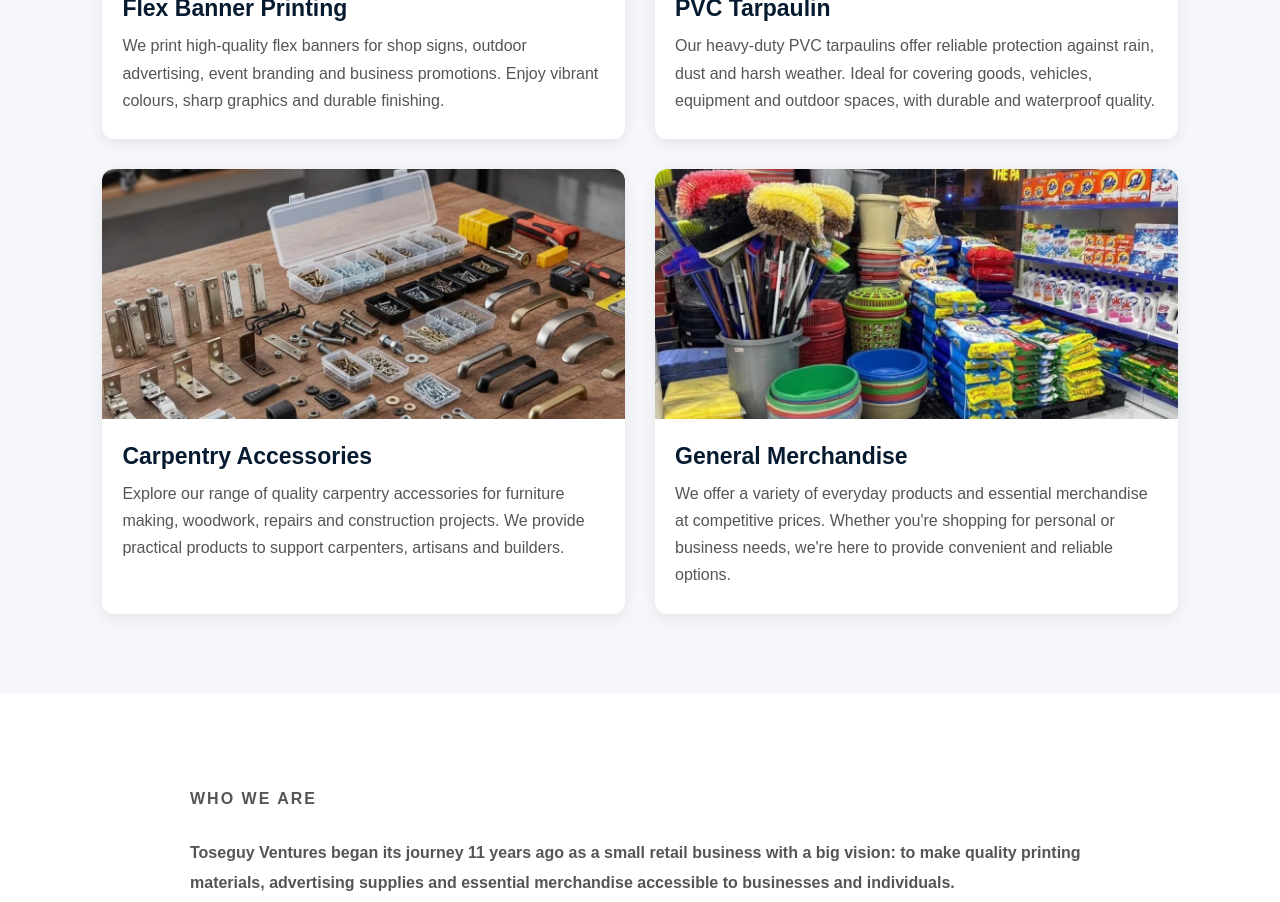
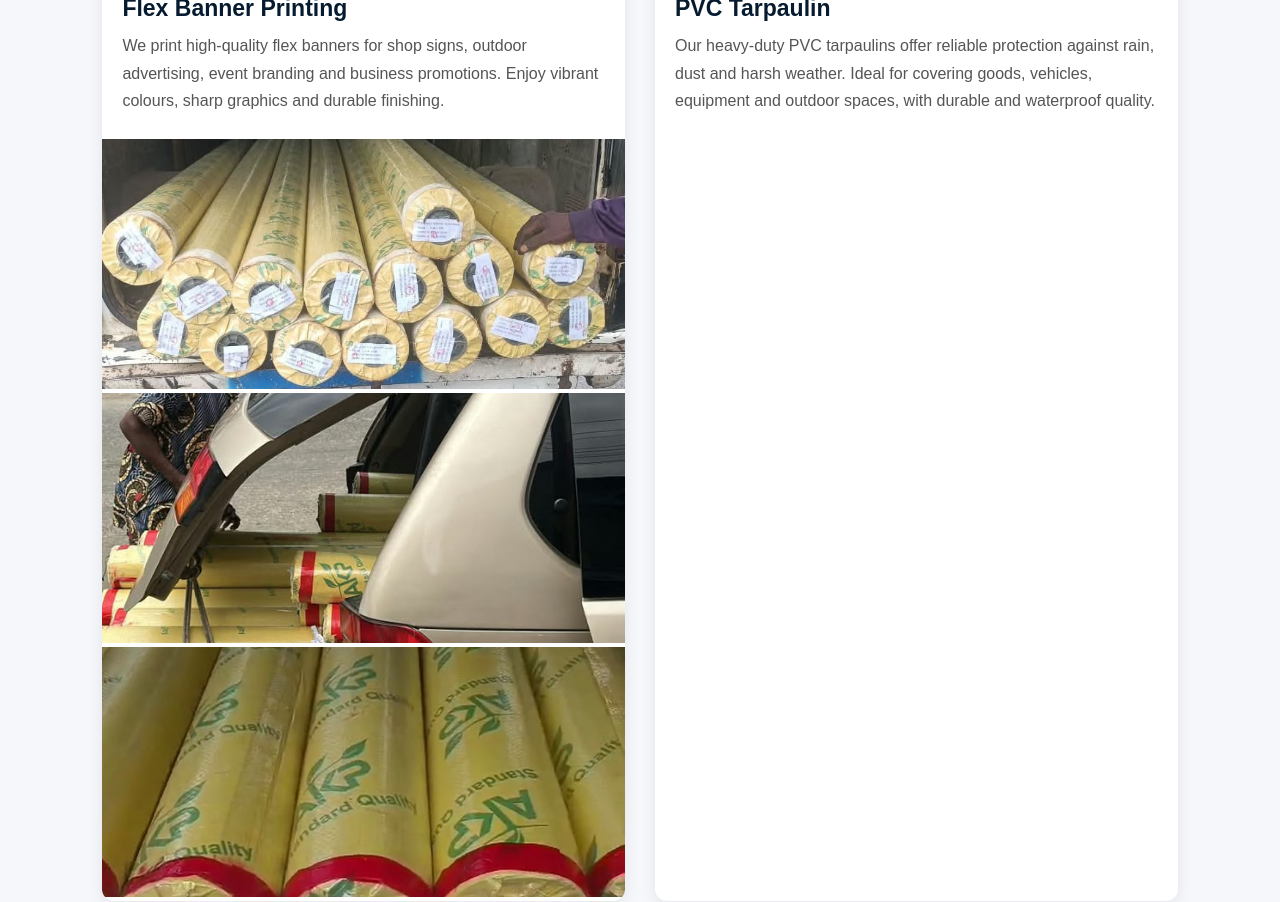
Before and after one commit to blessingokolo/toseguy-ventures, a plain HTML site: page index.html in a window 1280 px wide. Shown: the part 1460-2362 px from the top of the page. Drawn offline with Linux system fonts and the light colour scheme.

Commit message:
Refactor index.html structure and content

```diff
--- a/index.html
+++ b/index.html
@@ -109,6 +109,11 @@
             <p>
                We print high-quality flex banners for shop signs, outdoor advertising, event branding and business promotions. Enjoy vibrant colours, sharp graphics and durable finishing.
             </p>
+            <div class="flex-banner-gallery">
+   <img src="images/flex banner bulk.jpeg" alt="Bulk flex banner printing">
+    <img src="images/flex banner delivery.jpeg" alt="Flex banner delivery">
+    <img src="images/flex banner stock.jpeg" alt="Flex banner stock">
+</div>
         </div>
 
         <div class="service-card">
```
